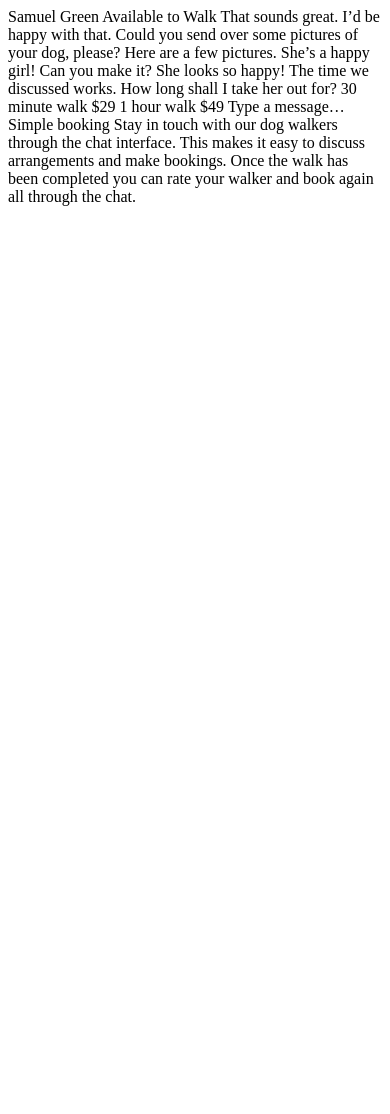
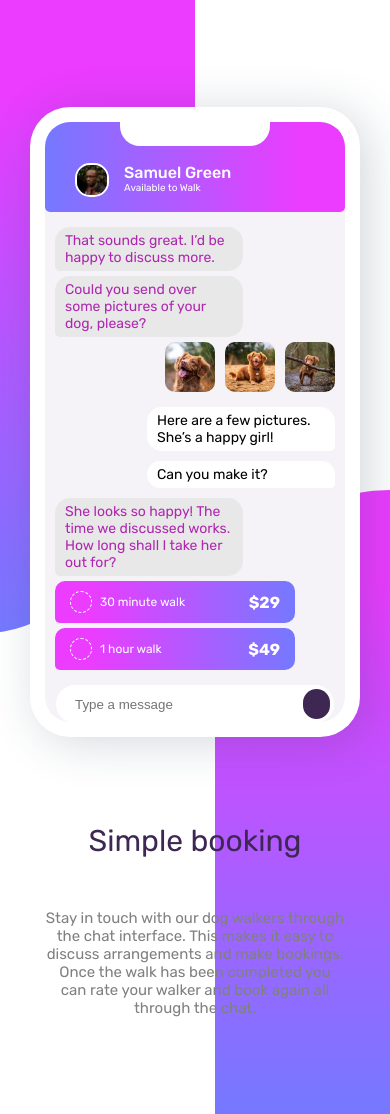
Before and after one commit to NikolayZhulin/ChatApp, a plain HTML site: page index.html in a window 390 px wide. Before the commit the page ends 844 px from the top, so only its background shows below. Drawn offline with Linux system fonts and the light colour scheme.

Commit message:
Added mobile version

```diff
--- a/index.html
+++ b/index.html
@@ -10,27 +10,76 @@
       sizes="32x32"
       href="./images/favicon-32x32.png"
     />
-
+    <link rel="preconnect" href="https://fonts.googleapis.com">
+    <link rel="preconnect" href="https://fonts.gstatic.com" crossorigin>
+    <link href="https://fonts.googleapis.com/css2?family=Open+Sans:wght@400;600;700&family=Rubik:wght@400;500;700&display=swap" rel="stylesheet">
     <title>Frontend Mentor | [Challenge Name Here]</title>
 
-    <style>
-      .attribution {
-        font-size: 11px;
-        text-align: center;
-      }
-      .attribution a {
-        color: hsl(228, 45%, 44%);
-      }
+  <link rel="stylesheet" href="style.css">
     </style>
   </head>
   <body>
-    Samuel Green Available to Walk That sounds great. I’d be happy with that.
-    Could you send over some pictures of your dog, please? Here are a few
-    pictures. She’s a happy girl! Can you make it? She looks so happy! The time
-    we discussed works. How long shall I take her out for? 30 minute walk $29 1
-    hour walk $49 Type a message… Simple booking Stay in touch with our dog
-    walkers through the chat interface. This makes it easy to discuss
-    arrangements and make bookings. Once the walk has been completed you can
-    rate your walker and book again all through the chat.
+    <div class="main">
+    <div class="background"></div>
+    <div class="background-2"></div>
+    <div class="wrapper">
+      <div class="mobile-screen">
+        <div class="app-screen">
+          <div class="mobile-screen-header">
+            <div class="user-profile">
+              <img src="images/avatar.jpg" alt="user" class="user-profile-photo">
+              <div class="user-profile-info">
+                <span class="user-info-name">Samuel Green</span>
+                <span class="user-info-status">Available to Walk</span>
+              </div>
+            </div>
+          </div>
+          <div class="app-screen-chat">
+            <div class="friend-messages">
+              <div class="friend-messages-message">That sounds great. I’d be happy to discuss more.</div>
+              <div class="friend-messages-message">Could you send over some pictures of your dog, please?</div>
+            </div>
+              <div class="img-wrapper">
+                <img src="images/dog-image-1.jpg">
+                <img src="images/dog-image-2.jpg">
+                <img src="images/dog-image-3.jpg">
+              </div>
+            <div class="user-messages">
+              <div class="user-messages-message">Here are a few pictures. She’s a happy girl!</div>
+              <div class="user-messages-message">Can you make it?</div>
+            </div>
+            <div class="friend-messages">
+              <div class="friend-messages-message">She looks so happy! The time we discussed works. How long shall I take her out for?</div>
+            </div>
+            <div class="transactions">
+              <div class="transaction">
+                <div class="transaction-icon">
+                  <div class="transaction-time">30 minute walk</div>
+                </div>
+                <div class="transaction-summ">$29</div>
+              </div>
+              <div class="transaction">
+                <div class="transaction-icon">
+                <span class="transaction-time">1 hour walk</span>
+              </div>
+                <span class="transaction-summ">$49</span>
+              </div>
+            </div>
+          </div>
+          <div class="input">
+          <input type="text" class="input-message" placeholder="Type a message">
+          <input type="submit" value="" class="input-btn">
+        </div>
+        <div class="info">
+          <div class="info-title">Simple booking</div>
+          <div class="info-description">Stay in touch with our dog
+            walkers through the chat interface. This makes it easy to discuss
+            arrangements and make bookings. Once the walk has been completed you can
+            rate your walker and book again all through the chat.</div>
+        </div>
+        </div>
+      </div>
+    </div>
+  </div>
   </body>
 </html>
--- a/style.css
+++ b/style.css
@@ -0,0 +1,265 @@
+html,
+body {
+  margin: 0;
+  padding: 0;
+  width: 100%;
+  height: 100%;
+  font-family: "Rubik", sans-serif;
+}
+.main {
+  width: 100%;
+  height: 100%;
+  position: relative;
+}
+.background {
+  position: absolute;
+  width: 90%;
+  height: 75%;
+  background: linear-gradient(
+    180deg,
+    rgb(235, 60, 255) 15%,
+    rgb(117, 121, 255)
+  );
+  border-radius: 0 0 75% 50%;
+  margin-left: -40%;
+}
+.background-2 {
+  position: absolute;
+  width: 45%;
+  height: 74%;
+  background: linear-gradient(
+    180deg,
+    rgb(235, 60, 255) 15%,
+    rgb(117, 121, 255)
+  );
+  border-radius: 600px 0 0 0;
+  margin-left: 75%;
+  bottom: -32%;
+  right: 0px;
+}
+
+.wrapper {
+  width: 100%;
+  height: 100%;
+  display: flex;
+  justify-content: center;
+  align-items: center;
+}
+
+.mobile-screen {
+  width: 300px;
+  height: 600px;
+  background: white;
+  border-radius: 40px;
+  box-shadow: 8px 5px 48px 0px rgba(34, 60, 80, 0.2);
+  z-index: 2;
+  display: flex;
+  justify-content: center;
+  padding: 15px;
+}
+
+.app-screen {
+  width: 100%;
+  background: hsl(270, 20%, 96%);
+  border-radius: 25px;
+}
+
+.mobile-screen-header {
+  height: 15%;
+  width: 100%;
+  background: linear-gradient(
+    270deg,
+    rgb(235, 60, 255) 15%,
+    rgb(117, 121, 255)
+  );
+  border-radius: 25px 25px 5px 5px;
+  display: flex;
+  justify-content: space-between;
+  flex-direction: column;
+}
+
+.mobile-screen-header::before {
+  content: "";
+  width: 150px;
+  height: 25px;
+  background: white;
+  border-radius: 0 0 20px 20px;
+  align-self: center;
+  margin-top: -1px;
+}
+
+.user-profile {
+  display: flex;
+  margin-bottom: 15px;
+  margin-left: 30px;
+}
+
+.user-profile .user-profile-photo {
+  width: 30px;
+  height: 30px;
+  border-radius: 15px;
+  border: 2px solid white;
+}
+
+.user-profile .user-profile-info {
+  display: flex;
+  flex-direction: column;
+  margin-left: 15px;
+}
+
+.user-profile .user-profile-info .user-info-name {
+  font-size: 16px;
+  font-weight: 500;
+  color: white;
+}
+
+.user-profile .user-profile-info .user-info-status {
+  font-size: 10px;
+  font-weight: 300;
+  color: white;
+}
+
+.app-screen-chat {
+  padding: 10px;
+}
+
+.friend-messages-message {
+  width: 60%;
+  padding: 5px 10px;
+  background: hsl(0, 0%, 91%);
+  color: hsl(300, 63%, 42%);
+  margin: 5px 0;
+  border-radius: 15px 15px 15px 5px;
+  font-size: 14px;
+}
+
+.user-messages {
+  display: flex;
+  flex-direction: column;
+  align-items: flex-end;
+}
+
+.img-wrapper {
+  display: flex;
+  justify-content: end;
+  margin-bottom: 10px;
+}
+
+.img-wrapper img {
+  width: 50px;
+  border-radius: 10px;
+  margin-left: 10px;
+}
+
+.user-messages-message {
+  width: 60%;
+  padding: 5px 10px;
+  background: hsl(0, 0%, 100%);
+  margin: 5px 0;
+  border-radius: 15px 15px 5px 15px;
+  font-size: 14px;
+}
+
+.transactions .transaction {
+  width: 75%;
+  display: flex;
+  justify-content: space-between;
+  align-items: center;
+  background: linear-gradient(
+    -270deg,
+    rgb(235, 60, 255) 15%,
+    rgb(117, 121, 255)
+  );
+  padding: 10px 15px;
+  margin: 5px 0;
+  border-radius: 10px 10px 10px 5px;
+  color: white;
+  font-size: 12px;
+  font-weight: 400;
+}
+.transaction-icon {
+  display: flex;
+  align-items: center;
+}
+
+.transaction-icon::before {
+  content: "";
+  width: 20px;
+  height: 20px;
+  border: 1px dashed white;
+  border-radius: 15px;
+  margin-right: 8px;
+}
+
+.transaction .transaction-summ {
+  font-size: 16px;
+  font-weight: 700;
+}
+
+.input {
+  width: 90%;
+  height: 30px;
+  background: white;
+  display: flex;
+  justify-content: center;
+  align-items: center;
+  padding: 4px;
+  border-radius: 22px;
+  margin: 0 auto;
+}
+
+.input-message {
+  width: 80%;
+  height: 30px;
+  outline: none;
+  border: none;
+  border-radius: 20px;
+  width: 100%;
+  padding-left: 15px;
+  margin-right: 5px;
+}
+
+.input-btn {
+  width: 30px;
+  height: 30px;
+  border-radius: 15px;
+  background: hsl(271, 36%, 24%);
+  border: none;
+}
+
+.info {
+  display: flex;
+  flex-direction: column;
+  align-items: center;
+  margin-top: 100px;
+}
+
+.info .info-title {
+  color: hsl(271, 36%, 24%);
+  font-size: 30px;
+  margin-bottom: 50px;
+}
+
+.info .info-description {
+  color: grey;
+  font-size: 15px;
+  text-align: center;
+}
+
+/* .mobile-screen .user-profile-info {
+} */
+
+@media (min-width: 450px) {
+  .background {
+    position: absolute;
+    width: 35%;
+    height: 80%;
+    background: linear-gradient(
+      180deg,
+      rgb(235, 60, 255) 15%,
+      rgb(117, 121, 255)
+    );
+    border-radius: 0 0 50% 50%;
+    margin-left: -10%;
+  }
+}
```
